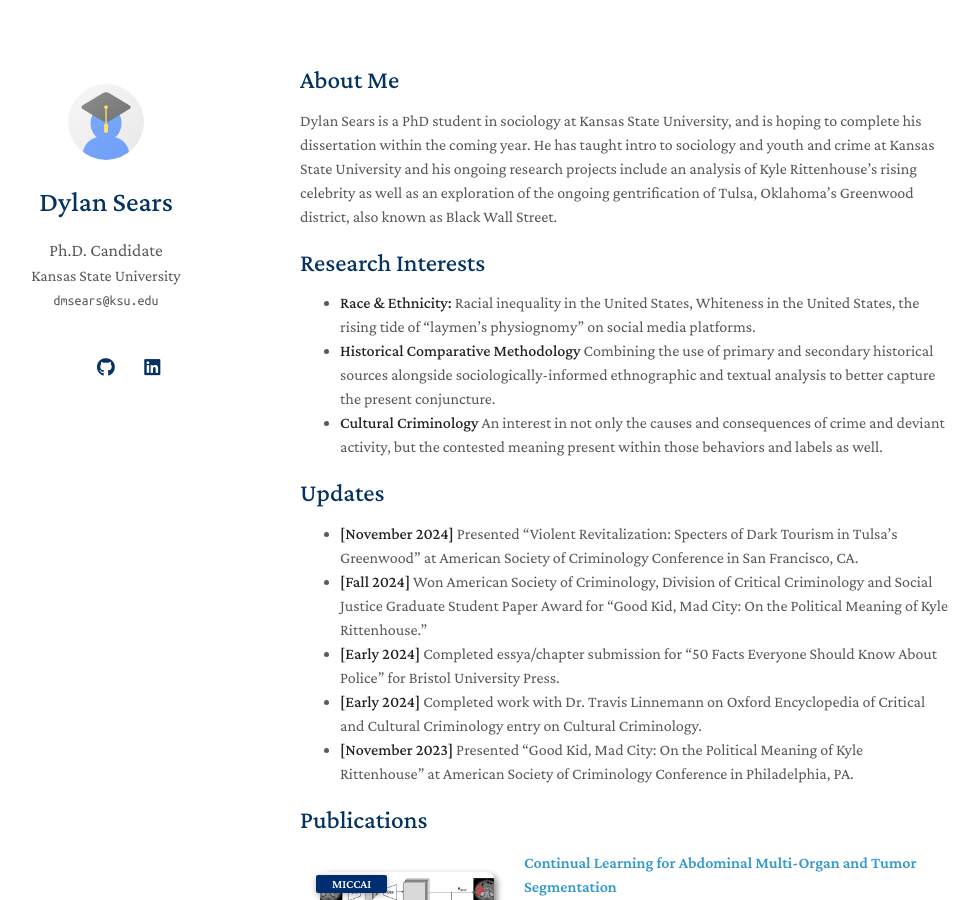
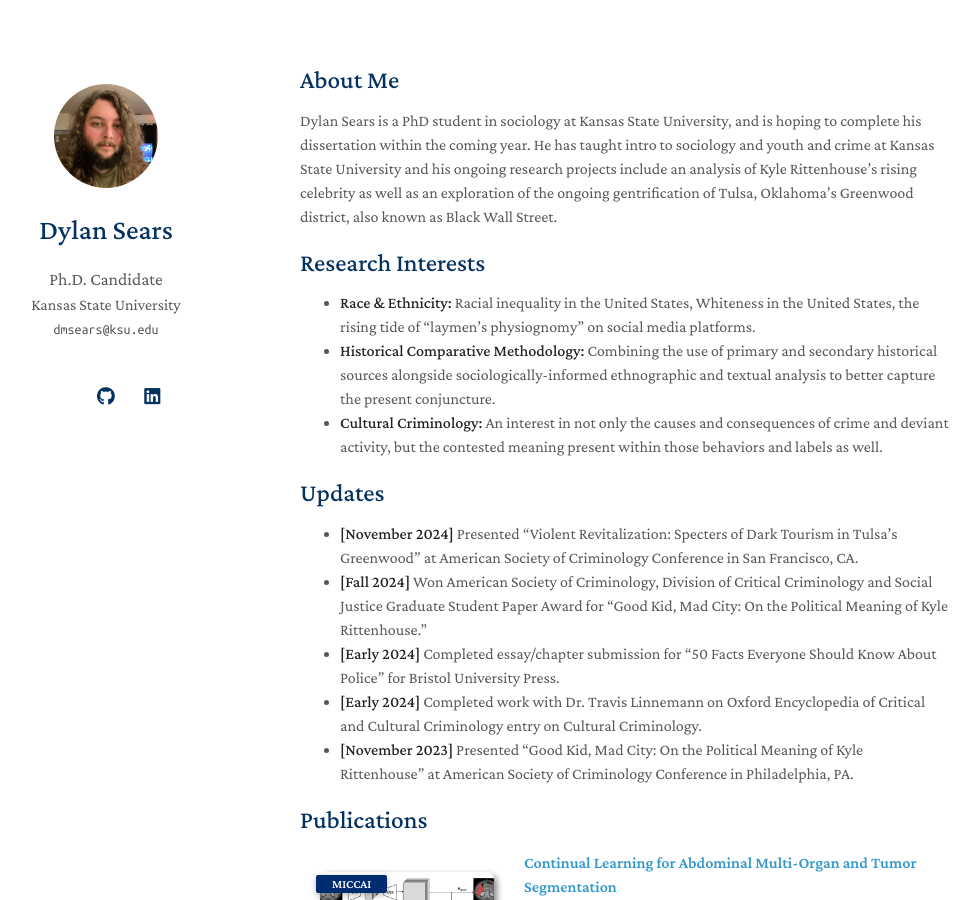
Before and after one commit to Darfnader/portfoliotest, a Jekyll site: the page built from index.md, in a window 1280 px wide and 900 px high. Shown: the whole window, without its empty margins (170-1150 px from the left). Built offline with Jekyll 4.4.1, drawn with Linux system fonts in a browser that asks for light colours; a style sheet for code colours, icons or effects is not loaded; our own code applies the rules of GitHub Pages for plain Markdown files.

Commit message:
more updates and changes

```diff
--- a/_config.yml
+++ b/_config.yml
@@ -20,7 +20,7 @@ twitter: https://twitter.com/
 
 # Images (e.g., your profile picture and your website's favicon)
 # "favicon" and "favicon_dark" are used for the light and dark modes, respectively.
-avatar: ./assets/img/avatar.png
+avatar: ./assets/img/personal-2.jpg
 favicon: ./assets/img/favicon.png
 favicon_dark: ./assets/img/favicon-dark.png
 
--- a/index.md
+++ b/index.md
@@ -9,14 +9,14 @@ Dylan Sears is a PhD student in sociology at Kansas State University, and is hop
 ## Research Interests
 
 - **Race & Ethnicity:** Racial inequality in the United States, Whiteness in the United States, the rising tide of "laymen's physiognomy" on social media platforms.
-- **Historical Comparative Methodology** Combining the use of primary and secondary historical sources alongside sociologically-informed ethnographic and textual analysis to better capture the present conjuncture.
-- **Cultural Criminology** An interest in not only the causes and consequences of crime and deviant activity, but the contested meaning present within those behaviors and labels as well.
+- **Historical Comparative Methodology:** Combining the use of primary and secondary historical sources alongside sociologically-informed ethnographic and textual analysis to better capture the present conjuncture.
+- **Cultural Criminology:** An interest in not only the causes and consequences of crime and deviant activity, but the contested meaning present within those behaviors and labels as well.
 
 ## Updates
 
 - **[November 2024]** Presented "Violent Revitalization: Specters of Dark Tourism in Tulsa's Greenwood" at American Society of Criminology Conference in San Francisco, CA.
 - **[Fall 2024]** Won American Society of Criminology, Division of Critical Criminology and Social Justice Graduate Student Paper Award for "Good Kid, Mad City: On the Political Meaning of Kyle Rittenhouse."
-- **[Early 2024]** Completed essya/chapter submission for "50 Facts Everyone Should Know About Police" for Bristol University Press.
+- **[Early 2024]** Completed essay/chapter submission for "50 Facts Everyone Should Know About Police" for Bristol University Press.
 - **[Early 2024]** Completed work with Dr. Travis Linnemann on Oxford Encyclopedia of Critical and Cultural Criminology entry on Cultural Criminology.
 - **[November 2023]** Presented "Good Kid, Mad City: On the Political Meaning of Kyle Rittenhouse" at American Society of Criminology Conference in Philadelphia, PA.
 
```
Also changed, not shown: README_de.md (deleted), README_zh_Hans.md (deleted), README_zh_Hant.md (deleted), assets/img/personal-2.jpg (added).
